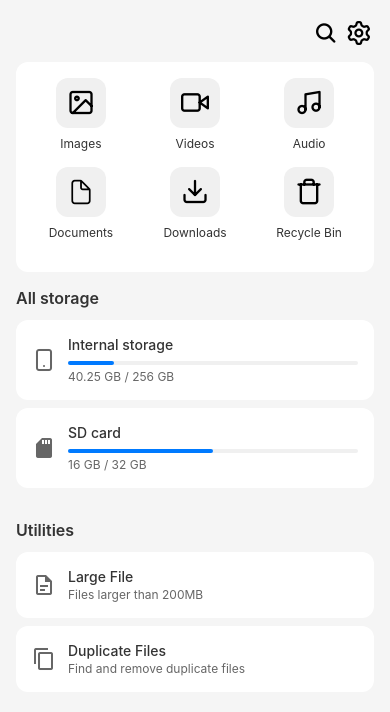
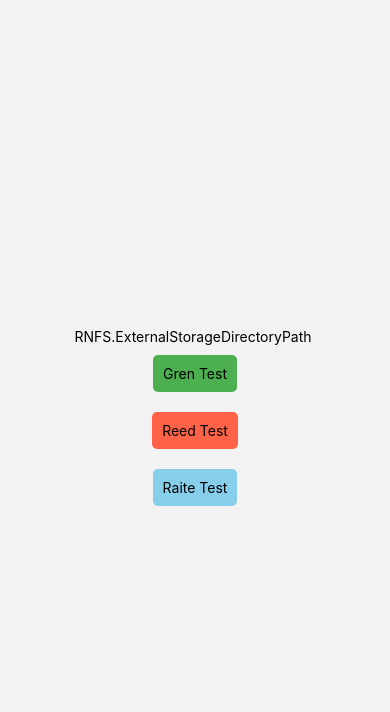
Before and after one commit to da-crew/FileManager-app, a React Native app: screen /Test in a window 390 px wide. Shown: the top 712 px of the page. Built offline with nearby package versions, Linux system fonts and the light colour scheme.

Commit message:
add a temporary testing screen

```diff
--- a/package.json
+++ b/package.json
@@ -18,6 +18,7 @@
     "expo-file-system": "~18.0.11",
     "expo-status-bar": "~2.0.1",
     "expo-system-ui": "^4.0.8",
+    "manage-external-storage": "^0.1.3",
     "react": "18.3.1",
     "react-dom": "18.3.1",
     "react-native": "0.76.7",
--- a/src/App.tsx
+++ b/src/App.tsx
@@ -9,12 +9,14 @@ import DuplicateFiles from './screens/Duplicates';
 import RecycleBin from './screens/RecycleBin';
 import SearchScreen from './screens/Search';
 import SettingsScreen from './screens/Settings';
+import TestScreen from './screens/TestScreen';
 
 export type RootStackParamList = {
     Home: undefined,
     LargeFiles: undefined,
     Duplicates: undefined,
     RecycleBin: undefined,
+    Test: undefined,
     Container: ContentContainerRouteParams,
 };
 
@@ -35,6 +37,7 @@ export default function App() {
             <Stack.Screen name="RecycleBin" component={RecycleBin} />
             <Stack.Screen name="Search" component={SearchScreen} />
             <Stack.Screen name="Settings" component={SettingsScreen} />
+            <Stack.Screen name="Test" component={TestScreen}/>
         </Stack.Navigator>
     </NavigationContainer>;
 }
--- a/src/screens/HomeScreen.tsx
+++ b/src/screens/HomeScreen.tsx
@@ -163,6 +163,12 @@ export default function HomeScreen({ navigation }: NativeStackScreenProps<RootSt
                         icon={<MaterialCommunityIcons name="content-copy" size={24} color="#666" />}
                         onPress={() => navigation.navigate("Duplicates")}
                     />
+                    <UtilityButton
+                        title="Test Screen"
+                        desc="For testing purposes only"
+                        icon={<MaterialCommunityIcons name="content-copy" size={24} color="#666" />}
+                        onPress={() => navigation.navigate("Test")}
+                    />
                 </View>
             </ScrollView>
         </SafeAreaView>
--- /dev/null
+++ b/src/screens/TestScreen.tsx
@@ -0,0 +1,113 @@
+import * as React from 'react';
+import { View, Text, TouchableOpacity, Alert, Linking } from 'react-native';
+import RNFS, { writeFile } from 'react-native-fs';
+import { PermissionsAndroid } from 'react-native';
+import { checkManagePermission } from 'manage-external-storage';
+
+async function requestStoragePermission() {
+    try {
+        console.log("Checking permission...");
+        const granted = await PermissionsAndroid.request(
+            PermissionsAndroid.PERMISSIONS.WRITE_EXTERNAL_STORAGE
+        );
+
+        console.log("Result:", granted);
+
+        if (granted === PermissionsAndroid.RESULTS.GRANTED) {
+            console.log("Permission granted");
+        } else if (granted === PermissionsAndroid.RESULTS.DENIED) {
+            console.log("Permission denied");
+        } else if (granted === PermissionsAndroid.RESULTS.NEVER_ASK_AGAIN) {
+            console.log("Permission permanently denied");
+            openAppSettings();
+        }
+    } catch (error) {
+        console.error("Error requesting permission:", error);
+    }
+}
+
+async function openAppSettings() {
+    Alert.alert(
+        "Permission Needed",
+        "To use this feature, please enable storage permissions in the app settings.",
+        [
+          { text: "Cancel", style: "cancel" },
+          {
+            text: "Go to Settings",
+            onPress: () => Linking.openSettings(),
+          },
+        ]
+      );
+}
+
+async function readTest() {
+    let path = RNFS.ExternalStorageDirectoryPath;
+    RNFS.readDir(path) // On Android, use "RNFS.DocumentDirectoryPath" (MainBundlePath is not defined)
+        .then((result) => {
+            console.log("Path: ", path);
+            console.log('GOT ', result.length, ' RESULT');
+
+            for (let r of result) {
+                console.log(`${r.mtime}    ${r.isDirectory() ? "<DIR>" : ""} ${r.size}  ${r.name}`)
+            }
+
+            // stat the first file
+            return Promise.all([RNFS.stat(result[0].path), result[0].path]);
+        })
+    // .then((statResult) => {
+    //     if (statResult[0].isFile()) {
+    //         // if we have a file, read it
+    //         return RNFS.readFile(statResult[1], 'utf8');
+    //     }
+
+    //     return 'no file found';
+    // })
+    // .then((contents) => {
+    //     // log the file contents
+    //     console.log("Content: ", contents);
+    // })
+    .catch((err) => {
+        console.log("Error: ", err.message, err.code);
+    });
+}
+
+async function testWrite() {
+    let path = RNFS.ExternalStorageDirectoryPath + "/hacked.txt";
+    RNFS.writeFile(path, "Hacked.")
+        .then(() => {
+            console.log("File has been written successfully.");
+        })
+        .catch((error) => {
+            console.error("Failed to write the file. Error: ", error);
+        });
+}
+
+export default function TestScreen() {
+    return (
+        <View style={{ flex: 1, justifyContent: 'center', alignItems: 'center' }}>
+            <Text>RNFS.ExternalStorageDirectoryPath {RNFS.ExternalStorageDirectoryPath}</Text>
+            <TouchableOpacity style={{ backgroundColor: '#4CAF50', padding: 10, borderRadius: 5, margin: 10 }}
+                onPress={() => {
+                    checkManagePermission().then((isManagePermitted) => {
+                        if (!isManagePermitted) {
+                            openAppSettings();
+                        }
+                    });
+                }}>
+                <Text>Gren Test</Text>
+            </TouchableOpacity>
+            <TouchableOpacity style={{ backgroundColor: '#FF6347', padding: 10, borderRadius: 5, margin: 10 }}
+                onPress={() => {
+                    readTest();
+                }}>
+                <Text>Reed Test</Text>
+            </TouchableOpacity>
+            <TouchableOpacity style={{ backgroundColor: '#87CEEB', padding: 10, borderRadius: 5, margin: 10 }}
+                onPress={() => {
+                    testWrite();
+                }}>
+                <Text>Raite Test</Text>
+            </TouchableOpacity>
+        </View>
+    );
+}
```
Also changed, not shown: src/FileSystem.ts (added), 3 other files (tests, documents, lock files or other folders).
